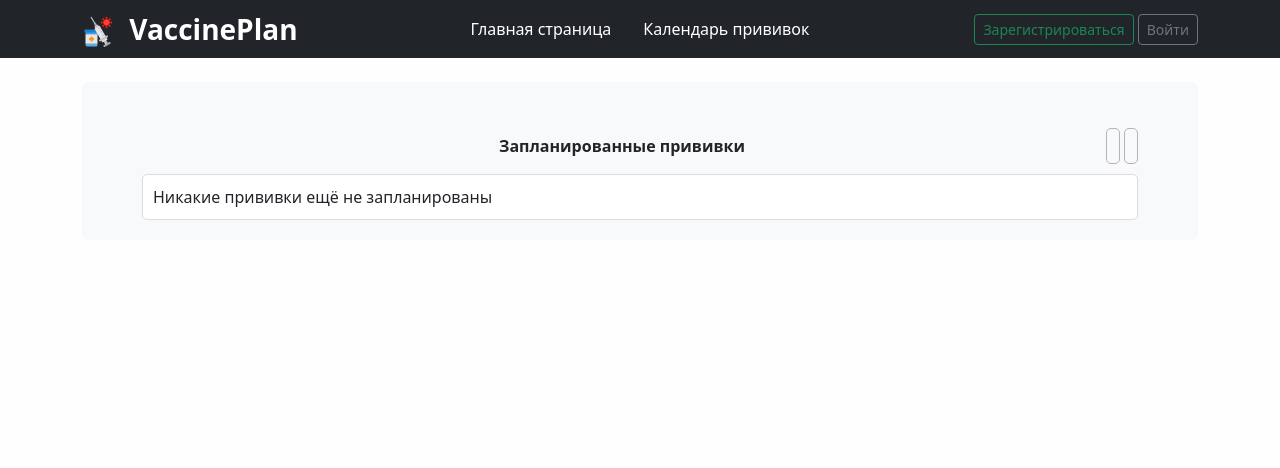
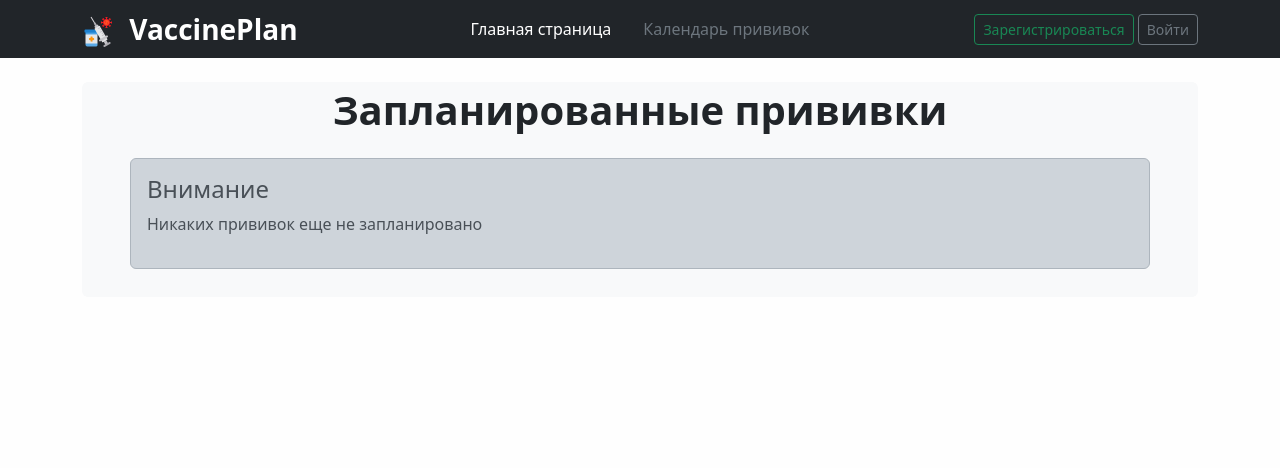
Before and after one commit to neeearina/vaccineplan, a Django app: page /vaccine_calendar/ in a window 1280 px wide. Shown: the top 468 px of the page. Run offline with Django 4.2, Linux system fonts and the light colour scheme; data that the repository does not hold is empty; parts of the project's set-up code (start-up, migrations or seed data) failed here and were passed over; some libraries are stand-ins or nearby versions.

Commit message:
[feat] added: calendar as todo

```diff
--- a/vaccineplan/templates/homepage/homepage.html
+++ b/vaccineplan/templates/homepage/homepage.html
@@ -34,7 +34,7 @@
 
       <div class="col">
         <div class="d-grid gap-2">
-          <a class="btn btn-outline-primary" href="#">Перейти к календарю</a>
+          <a class="btn btn-outline-primary" href="{% url 'vaccine_calendar:calendar' %}">Перейти к календарю</a>
         </div>
       </div>
 
--- a/vaccineplan/templates/includes/header.html
+++ b/vaccineplan/templates/includes/header.html
@@ -18,7 +18,7 @@
           <a href="{% url 'homepage:home' %}" class="nav-link px-3 {% if view_name == 'homepage:home' %}text-secondary disabled{% else %}text-white{% endif %}">Главная страница</a>
         </li>
         <li class="nav-item">
-          <a href="{% url 'homepage:home' %}" class="nav-link px-3 {% if view_name == 'homepage:home' %}text-secondary disabled{% else %}text-white{% endif %}">Календарь прививок</a>
+          <a href="{% url 'vaccine_calendar:calendar' %}" class="nav-link px-3 {% if view_name == 'vaccine_calendar:calendar' %}text-secondary disabled{% else %}text-white{% endif %}">Календарь прививок</a>
         </li>
 
         {% if user.is_superuser %}
--- a/vaccineplan/templates/vaccine_calendar/list.html
+++ b/vaccineplan/templates/vaccine_calendar/list.html
@@ -8,35 +8,21 @@
 
 {% load static %}
 
-<div class="container mt-5">
-    <div class="row">
-        <div class="col-md-12">
-            <div class="d-flex justify-content-between align-items-center activity">
-                <div><i class="fa fa-clock-o"></i><span class="ml-2"></span></div>
-                <div><span class="activity-done">Запланированные прививки</span></div>
-                <div class="icons"><i class="fa fa-search"></i><i class="fa fa-ellipsis-h"></i></div>
-            </div>
-            <div class="mt-3">
-                <ul class="list list-inline">
-                    {% for record in object_list %}
-                    <li class="d-flex justify-content-between">
-                        <div class="d-flex flex-row align-items-center"><i class="fa fa-check-circle checkicon"></i>
-                            <div class="ml-2">
-                                <h6 class="mb-0">{{ record.vaccine.name }}</h6>
-                                <div class="d-flex flex-row mt-1 text-black-50 date-time">
-                                    <div><i class="fa fa-calendar-o"></i><span class="ml-2">{{ record.timetable|date }}</span></div>
-                                    <div class="ml-3"><i class="fa fa-clock-o"></i><span class="ml-2">{{ record.clinic.address }}</span></div>
-                                </div>
-                            </div>
-                        </div>
-                    </li>
-                    {% empty %}
-                        <li>Никакие прививки ещё не запланированы</li>
-                    {% endfor %}
-                </ul>
-            </div>
-        </div>
-    </div>
+<h1 class="display-6 fw-bold text-center">Запланированные прививки</h1>
+<div class="my-4">
+
+  {% for record in object_list %}
+    {% include "includes/record_card.html" %}
+  {% empty %}
+
+  <div class="alert alert-dark">
+    <h1 class="alert-heading fs-4">Внимание</h1>
+    <p>Никаких прививок еще не запланировано</p>
+  </div>
+
+  {% endfor %}
+
+
 </div>
 
 {% endblock %}
--- /dev/null
+++ b/vaccineplan/templates/vaccine_calendar/record_delete.html
@@ -0,0 +1,6 @@
+<form method="post">
+    {% csrf_token %}
+    <p>Вы уверены что хотите удалить "{{ object }}"?</p>
+    {{ form }}
+    <input type="submit" value="Confirm">
+</form>
--- a/vaccineplan/vaccine_calendar/urls.py
+++ b/vaccineplan/vaccine_calendar/urls.py
@@ -9,6 +9,16 @@ urlpatterns = [
     django.urls.path(
         "",
         vaccine_calendar.views.VaccineCalendarView.as_view(),
-        name="list",
+        name="calendar",
+    ),
+    django.urls.path(
+        "record/<int:pk>",
+        vaccine_calendar.views.RecordView.as_view(),
+        name="record",
+    ),
+    django.urls.path(
+        "record/<int:pk>/delete",
+        vaccine_calendar.views.RecordDeleteView.as_view(),
+        name="record_delete",
     ),
 ]
--- a/vaccineplan/vaccine_calendar/views.py
+++ b/vaccineplan/vaccine_calendar/views.py
@@ -1,27 +1,65 @@
-import datetime
+import typing
 
+import django.db.models.query
+import django.http
 import django.shortcuts
+import django.urls
 import django.utils
 import django.views.generic
 
+import vaccine_calendar.forms
 import vaccine_calendar.models
+import vaccines.models
 
 
 class VaccineCalendarView(django.views.generic.ListView):
     model = vaccine_calendar.models.Schedule
     template_name = "vaccine_calendar/list.html"
 
-    ordering = ["-timetable"]
+    ordering = ["timetable"]
 
-    def get_queryset(self):
+    def get_queryset(self) -> django.db.models.query.QuerySet[typing.Any]:
         return (
             super()
             .get_queryset()
             .filter(user=self.request.user.id)
-            # Добавить поддержку часовых поясов
         )
 
     def get_context_data(self, **kwargs):
         context = super().get_context_data(**kwargs)
         context["now"] = django.utils.timezone.now()
         return context
+
+
+class RecordView(
+    django.views.generic.edit.FormView,
+    django.views.generic.DetailView,
+):
+    model = vaccines.models.Availability
+    form_class = vaccine_calendar.forms.CalendarDateTimeForm
+    template_name = "vaccine_calendar/availability.html"
+    success_url = django.urls.reverse_lazy("vaccine_calendar:calendar")
+
+    def post(self, request, *args, **kwargs):
+        if not request.user.is_authenticated:
+            return django.http.HttpResponseForbidden()
+        self.object = self.get_object()
+        form = self.get_form()
+        if form.is_valid():
+            return self.form_valid(form)
+        return self.form_invalid(form)
+
+    def form_valid(self, form):
+        vaccine_calendar.models.Schedule.objects.create(
+            vaccine=self.object.vaccines,
+            clinic=self.object.clinic,
+            user=self.request.user,
+            timetable=form.cleaned_data["date"],
+        )
+        return super().form_valid(form)
+
+
+class RecordDeleteView(django.views.generic.edit.DeleteView):
+    model = vaccine_calendar.models.Schedule
+    success_url = django.urls.reverse_lazy("vaccine_calendar:calendar")
+    template_name = "vaccine_calendar/record_delete.html"
```
Also changed, not shown: vaccineplan/templates/includes/record_card.html (added, +37 -0 lines), vaccineplan/templates/vaccine_calendar/availability.html (added, +16 -0 lines), vaccineplan/vaccine_calendar/forms.py (added, +13 -0 lines).
